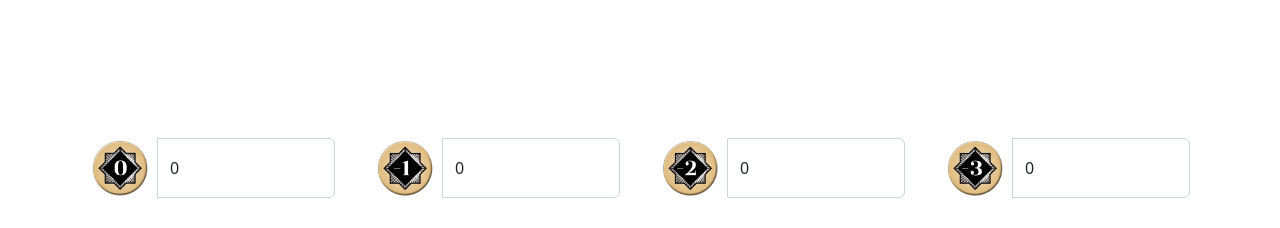
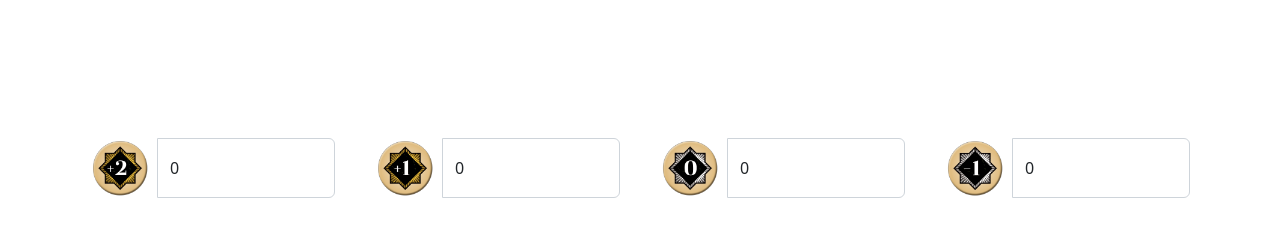
Before and after one commit to jae637/arkham-token, a React (Create React App) app: page / in a window 1280 px wide. Shown: the top 228 px of the page. Built offline with nearby package versions, Linux system fonts and the light colour scheme.

Commit message:
[UPDATE] 토큰 정렬을 위한 0 -> ZERO 변경

```diff
--- a/src/assets/img/imgPath.js
+++ b/src/assets/img/imgPath.js
@@ -1,7 +1,7 @@
 const obj = {
     "BACKGROUND": require("./bg.png"),
     "BACK": require("./token_back.png"),
-    "0": require("./token_0.png"),
+    "ZERO": require("./token_0.png"),
     "M1": require("./token_m1.png"),
     "M2": require("./token_m2.png"),
     "M3": require("./token_m3.png"),
--- a/src/component/Main.jsx
+++ b/src/component/Main.jsx
@@ -5,12 +5,14 @@ import imgPath from '../assets/img/imgPath'
 
 function Main(props) {
     const [tokenPool, setTokenPool] = useState({
-        '0': 0, 'M1': 0, 'M2': 0, 'M3': 0, 'M4': 0, 'M5': 0, 'M6': 0, 'M7': 0, 'M8': 0, 'M9': 0,
-        'P1': 0, 'P2': 0, 'S1': 0, 'S2': 0, 'S3': 0, 'S4': 0, 'S5': 0, 'S6': 0, 'BLESS': 0, 'CURSE': 0
+        'P2': 0, 'P1': 0, 'ZERO': 0, 'M1': 0, 'M2': 0, 'M3': 0, 'M4': 0, 'M5': 0, 'M6': 0, 'M7': 0, 'M8': 0, 'M9': 0,
+        'S1': 0, 'S2': 0, 'S3': 0, 'S4': 0, 'S5': 0, 'S6': 0, 'BLESS': 0, 'CURSE': 0
     })
 
     useEffect(() => {
+        console.log(tokenPool, Object.keys(tokenPool))
         let tempData = sessionStorage.getItem('tokens')
+        console.log(tempData)
         if (tempData) {
             setTokenPool(JSON.parse(tempData));
         }
@@ -38,6 +40,7 @@ function Main(props) {
 
     // Input Box Renderer
     function columns() {
+        console.log(tokenPool)
         return Object.keys(tokenPool).map(key =>
             <Col sm={3} xs={6} key={key} className="my-2">
                 <InputGroup className="p-2">
```
